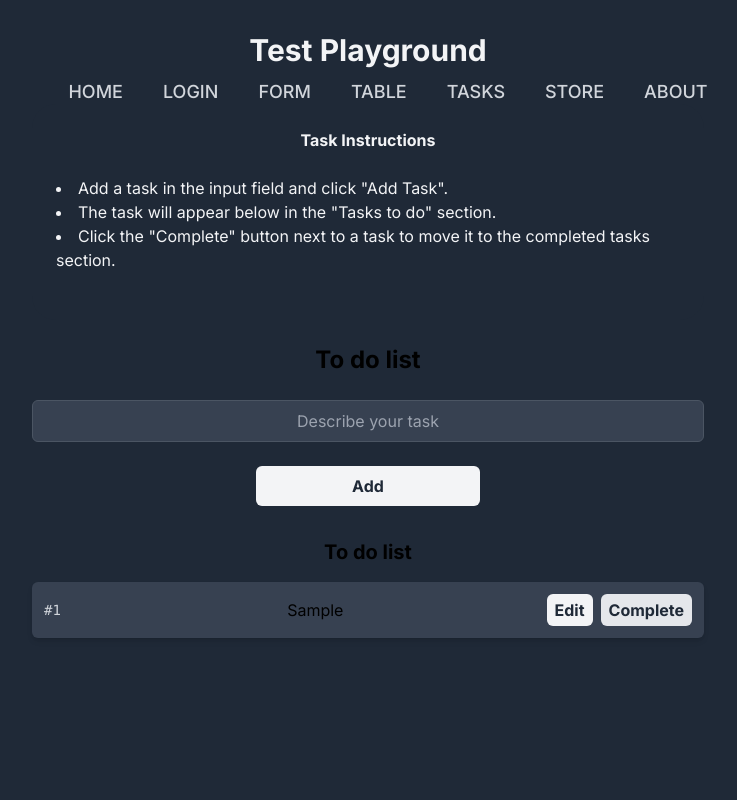
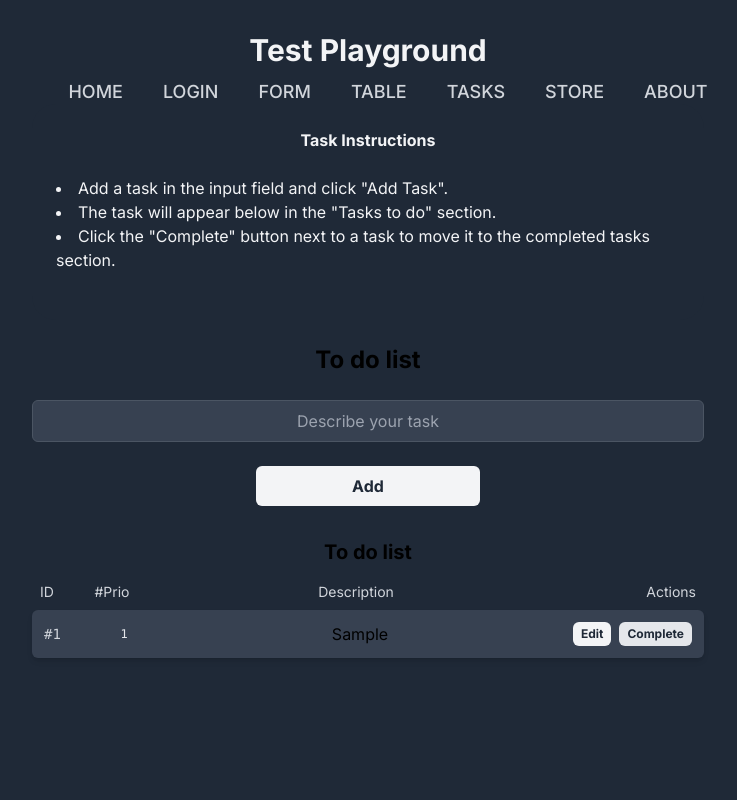
Before and after one commit to brunomachadors/playground, a Next.js app: page /tasks in a window 1280 px wide. Both pictures are taken after typing "Sample" into the empty fields and a click on the button "Add". Shown: the top 800 px of the page, without its empty margins (272-1009 px from the left). Built offline with nearby package versions, Linux system fonts and the light colour scheme.

Commit message:
commit to do task list

```diff
--- a/src/app/components/Tasks/CompletedTaskList.tsx
+++ b/src/app/components/Tasks/CompletedTaskList.tsx
@@ -5,10 +5,19 @@ interface CompletedTaskListProps {
   completedTasks: TTask[];
 }
 
-const CompletedTaskList: React.FC<CompletedTaskListProps> = ({ completedTasks }) => {
+const CompletedTaskList: React.FC<CompletedTaskListProps> = ({
+  completedTasks,
+}) => {
   return (
     <div className="mt-16">
       <h2 className="text-xl font-bold mb-4 text-center">Completed Tasks</h2>
+
+      {/* Cabeçalho da “tabela” */}
+      <div className="flex text-gray-300 text-sm mb-2 px-2">
+        <span className="w-10 text-left">ID</span>
+        <span className="flex-1 text-center">Description</span>
+        <span className="w-28 text-right">Status</span>
+      </div>
 
       <ul id="completedTaskList" className="space-y-2">
         {completedTasks.map((task) => (
@@ -18,17 +27,25 @@ const CompletedTaskList: React.FC<CompletedTaskListProps> = ({ completedTasks })
             data-testid={`completed-task-${task.id}`}
             className="bg-gray-600 p-3 rounded-md shadow-md flex items-center gap-2"
           >
-            {/* ID à esquerda sem risco */}
+            {/* ID à esquerda */}
             <span className="w-10 text-left font-mono text-sm text-gray-300">
               #{task.id}
             </span>
 
-            {/* descrição riscada com test id */}
+            {/* Descrição riscada no centro */}
             <span
-              className="flex-1 text-center line-through opacity-70"
+              className="flex-1 text-center line-through opacity-70 break-all overflow-hidden"
               data-testid={`completed-task-text-${task.id}`}
             >
               {task.text}
+            </span>
+
+            {/* Status à direita */}
+            <span
+              className="w-28 text-center text-xs font-semibold px-2 py-1 rounded-full bg-gray-700 text-green-300 uppercase tracking-wide"
+              data-testid={`completed-task-status-${task.id}`}
+            >
+              Complete
             </span>
           </li>
         ))}
--- a/src/app/components/Tasks/TaskInput.tsx
+++ b/src/app/components/Tasks/TaskInput.tsx
@@ -1,6 +1,4 @@
-import { TEST_IDS } from '@/app/utils/constants';
 import React from 'react';
-
 
 interface TaskInputProps {
   task: string;
@@ -13,11 +11,11 @@ const TaskInput: React.FC<TaskInputProps> = ({ task, setTask, addTask }) => {
     <form
       onSubmit={addTask}
       className="mb-8 flex flex-col gap-2 items-center"
-      data-testid={TEST_IDS.input.form}
+      data-testid="task-form"
     >
       <input
         id="taskInput"
-        data-testid={TEST_IDS.input.input}
+        data-testid="task-input"
         type="text"
         value={task}
         onChange={(e) => setTask(e.target.value)}
@@ -27,7 +25,7 @@ const TaskInput: React.FC<TaskInputProps> = ({ task, setTask, addTask }) => {
 
       <button
         id="submitButton"
-        data-testid={TEST_IDS.input.submitButton}
+        data-testid="task-submit-button"
         type="submit"
         className="w-4/12 bg-gray-100 text-gray-800 font-bold py-2 px-4 rounded-md hover:bg-gray-400 mt-4 text-center"
       >
--- a/src/app/components/Tasks/TaskItem.tsx
+++ b/src/app/components/Tasks/TaskItem.tsx
@@ -3,11 +3,25 @@ import type { TTask } from '@/app/tasks/page';
 
 interface TaskItemProps {
   task: TTask;
+  priority: number; // 👈 nova prop
   completeTask: (id: number) => void;
   editTask: (id: number, newText: string) => void;
+  onDragStart: (id: number) => void;
+  onDrop: (id: number) => void;
+  onDragEnd: () => void;
+  isDragging: boolean;
 }
 
-const TaskItem: React.FC<TaskItemProps> = ({ task, completeTask, editTask }) => {
+const TaskItem: React.FC<TaskItemProps> = ({
+  task,
+  priority,
+  completeTask,
+  editTask,
+  onDragStart,
+  onDrop,
+  onDragEnd,
+  isDragging,
+}) => {
   const [isEditing, setIsEditing] = useState(false);
   const [editValue, setEditValue] = useState(task.text);
 
@@ -27,35 +41,49 @@ const TaskItem: React.FC<TaskItemProps> = ({ task, completeTask, editTask }) =>
     <li
       id={`task-${task.id}`}
       data-testid={`todo-item-${task.id}`}
-      className="bg-gray-700 p-3 rounded-md shadow-md flex items-center gap-2"
+      className={`bg-gray-700 p-3 rounded-md shadow-md flex items-center gap-2 ${
+        isDragging ? 'opacity-60 ring-2 ring-gray-300' : ''
+      }`}
+      draggable
+      onDragStart={() => onDragStart(task.id)}
+      onDragOver={(e) => e.preventDefault()}
+      onDrop={() => onDrop(task.id)}
+      onDragEnd={onDragEnd}
     >
-      {/* ID sempre à esquerda */}
+      {/* ID fixo à esquerda */}
       <span className="w-10 text-left font-mono text-sm text-gray-300">
         #{task.id}
+      </span>
+
+      {/* prioridade (posição) */}
+      <span
+        className="w-16 text-center font-mono text-xs text-gray-200"
+        data-testid={`todo-item-priority-${task.id}`}
+      >
+        {priority}
       </span>
 
       {isEditing ? (
         <>
           <input
             data-testid={`todo-item-edit-input-${task.id}`}
-            className="flex-1 bg-gray-600 border border-gray-500 rounded-md px-2 py-1 text-white text-center"
+            className="flex-1 bg-gray-600 border border-gray-500 rounded-md px-2 py-1 text-white text-center break-all overflow-hidden"
             value={editValue}
             onChange={(e) => setEditValue(e.target.value)}
           />
 
-          <div className="flex gap-2">
+          <div className="flex gap-2 w-32 justify-end">
             <button
               data-testid={`todo-item-save-button-${task.id}`}
               onClick={handleSave}
-              className="bg-gray-100 text-gray-800 font-bold py-1 px-2 rounded-md hover:bg-gray-300"
+              className="bg-gray-100 text-gray-800 font-bold py-1 px-2 rounded-md hover:bg-gray-300 text-xs"
             >
               Save
             </button>
-
             <button
               data-testid={`todo-item-cancel-button-${task.id}`}
               onClick={handleCancel}
-              className="bg-gray-500 text-white font-bold py-1 px-2 rounded-md hover:bg-gray-600"
+              className="bg-gray-500 text-white font-bold py-1 px-2 rounded-md hover:bg-gray-600 text-xs"
             >
               Cancel
             </button>
@@ -63,27 +91,26 @@ const TaskItem: React.FC<TaskItemProps> = ({ task, completeTask, editTask }) =>
         </>
       ) : (
         <>
-          {/* DESCRIÇÃO COM TEST ID EXCLUSIVO */}
+          {/* descrição centralizada */}
           <span
-            className="flex-1 text-center"
+            className="flex-1 text-center break-all overflow-hidden"
             data-testid={`todo-item-text-${task.id}`}
           >
             {task.text}
           </span>
 
-          <div className="flex gap-2">
+          <div className="flex gap-2 w-32 justify-end">
             <button
               data-testid={`todo-item-edit-button-${task.id}`}
               onClick={() => setIsEditing(true)}
-              className="bg-gray-100 text-gray-800 font-bold py-1 px-2 rounded-md hover:bg-gray-300"
+              className="bg-gray-100 text-gray-800 font-bold py-1 px-2 rounded-md hover:bg-gray-300 text-xs"
             >
               Edit
             </button>
-
             <button
               data-testid={`todo-item-complete-button-${task.id}`}
               onClick={() => completeTask(task.id)}
-              className="bg-gray-200 text-gray-800 font-bold py-1 px-2 rounded-md hover:bg-gray-400"
+              className="bg-gray-200 text-gray-800 font-bold py-1 px-2 rounded-md hover:bg-gray-400 text-xs"
             >
               Complete
             </button>
--- a/src/app/components/Tasks/TaskList.tsx
+++ b/src/app/components/Tasks/TaskList.tsx
@@ -1,4 +1,4 @@
-import React from 'react';
+import React, { useState } from 'react';
 import TaskItem from './TaskItem';
 import type { TTask } from '@/app/tasks/page';
 
@@ -6,19 +6,54 @@ interface TaskListProps {
   tasks: TTask[];
   completeTask: (id: number) => void;
   editTask: (id: number, newText: string) => void;
+  reorderTasks: (sourceId: number, targetId: number) => void;
 }
 
-const TaskList: React.FC<TaskListProps> = ({ tasks, completeTask, editTask }) => {
+const TaskList: React.FC<TaskListProps> = ({
+  tasks,
+  completeTask,
+  editTask,
+  reorderTasks,
+}) => {
+  const [draggingId, setDraggingId] = useState<number | null>(null);
+
+  const handleDragStart = (id: number) => {
+    setDraggingId(id);
+  };
+
+  const handleDrop = (targetId: number) => {
+    if (draggingId == null || draggingId === targetId) return;
+    reorderTasks(draggingId, targetId);
+    setDraggingId(null);
+  };
+
+  const handleDragEnd = () => {
+    setDraggingId(null);
+  };
+
   return (
     <div className="mb-12">
       <h2 className="text-xl font-bold mb-4 text-center">To do list</h2>
+
+      <div className="flex text-gray-300 text-sm mb-2 px-2">
+        <span className="w-10 text-left">ID</span>
+        <span className="w-16 text-center">#Prio</span>
+        <span className="flex-1 text-center">Description</span>
+        <span className="w-32 text-right">Actions</span>
+      </div>
+
       <ul id="taskList" className="space-y-2 relative">
-        {tasks.map((task) => (
+        {tasks.map((task, index) => (
           <TaskItem
             key={task.id}
             task={task}
+            priority={index + 1}
             completeTask={completeTask}
             editTask={editTask}
+            onDragStart={handleDragStart}
+            onDrop={handleDrop}
+            onDragEnd={handleDragEnd}
+            isDragging={draggingId === task.id}
           />
         ))}
       </ul>
--- a/src/app/tasks/page.tsx
+++ b/src/app/tasks/page.tsx
@@ -15,54 +15,82 @@ export default function Task() {
   const [task, setTask] = useState('');
   const [tasks, setTasks] = useState<TTask[]>([]);
   const [completedTasks, setCompletedTasks] = useState<TTask[]>([]);
-  const [nextId, setNextId] = useState(1); // ID sequencial
+  const [nextId, setNextId] = useState(1);
 
   const addTask = (e: React.FormEvent<HTMLFormElement>) => {
     e.preventDefault();
     const trimmed = task.trim();
-    if (trimmed !== '') {
+    if (!trimmed) return;
+
     const newTask: TTask = {
       id: nextId,
       text: trimmed,
     };
-      setTasks([newTask, ...tasks]);
+
+    setTasks((prev) => [...prev, newTask]); // adiciona no fim
     setNextId((prev) => prev + 1);
     setTask('');
-    }
   };
 
+  // 🔧 VERSÃO CERTA AQUI
   const completeTask = (id: number) => {
     const taskToComplete = tasks.find((t) => t.id === id);
     if (!taskToComplete) return;
 
-    setCompletedTasks([taskToComplete, ...completedTasks]);
-    setTasks(tasks.filter((t) => t.id !== id));
+    setTasks((prev) => prev.filter((t) => t.id !== id));
+    setCompletedTasks((prev) => [...prev, taskToComplete]);
   };
 
   const editTask = (id: number, newText: string) => {
     const trimmed = newText.trim();
     if (!trimmed) return;
+
     setTasks((prev) =>
       prev.map((t) => (t.id === id ? { ...t, text: trimmed } : t)),
     );
+  };
+
+  const reorderTasks = (sourceId: number, targetId: number) => {
+    setTasks((prev) => {
+      const sourceIndex = prev.findIndex((t) => t.id === sourceId);
+      const targetIndex = prev.findIndex((t) => t.id === targetId);
+      if (sourceIndex === -1 || targetIndex === -1) return prev;
+
+      const updated = [...prev];
+      const [moved] = updated.splice(sourceIndex, 1);
+      updated.splice(targetIndex, 0, moved);
+      return updated;
+    });
   };
 
   return (
     <div
       id="task"
       className="min-h-screen bg-gray-800 pt-2 px-4 sm:px-6 lg:px-8"
+      data-testid="task-page"
     >
       <InstructionsTasks />
+
       <div className="max-w-2xl mx-auto">
-        <h1 id="taskTitle" className="text-2xl font-bold mb-6 text-center">
+        <h1
+          id="taskTitle"
+          className="text-2xl font-bold mb-6 text-center"
+          data-testid="task-title"
+        >
           To do list
         </h1>
 
         <TaskInput task={task} setTask={setTask} addTask={addTask} />
 
         {tasks.length > 0 && (
-          <TaskList tasks={tasks} completeTask={completeTask} editTask={editTask} />
+          <TaskList
+            tasks={tasks}
+            completeTask={completeTask}
+            editTask={editTask}
+            reorderTasks={reorderTasks}
+          />
         )}
+
         {completedTasks.length > 0 && (
           <CompletedTaskList completedTasks={completedTasks} />
         )}
```
Lines whose indentation alone changed are shown as unchanged.
